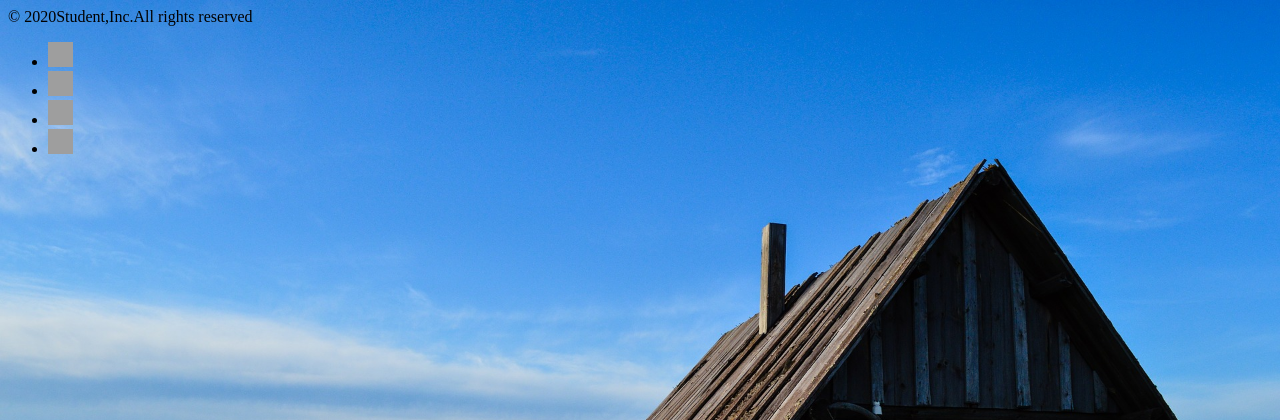
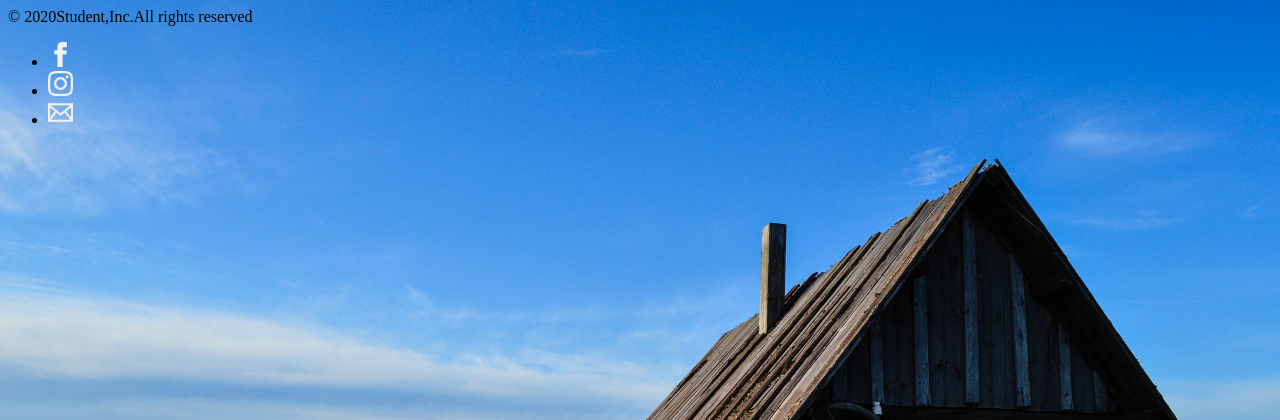
Before and after one commit to Lirppis/GadgetShop, a PHP site: page /footer.php in a window 1280 px wide. Shown: the top 420 px of the page. Run offline with PHP 8.4, Linux system fonts and the light colour scheme; grey boxes are pictures that could not be loaded.

Commit message:
Footer update

```diff
--- a/footer.php
+++ b/footer.php
@@ -15,26 +15,22 @@
 &copy; <?php echo date ('Y'), "Student,Inc.All rights reserved";?>
 </div>
 
+
+<div class="col-md-3">
 <ul class="nav navbar-nav navbar-right icon">
                             <li> <a class="footer- facebook " href="https://www.facebook.com/"><img src="iconmonstr-facebook-1-72.png" height="25" width="25" alt="facebook icon"></a>
                             </li>
 
-                            <li> <a class="nav-link call" href="tel:358105407000"><img src="iconmonstr-phone-1-72.png" height="25" width="25" alt="call icon"></a>
+
+                            <li> <a class="nav-link instagram" href="https://www.instagram.com/"><img src="iconmonstr-instagram-11-72.png" height="25" width="25" alt="instagram icon"></a>
                             </li>
 
-                            <li> <a class="nav-link instagram" href="https://www.instagram.com/sodexogroup/"><img src="iconmonstr-instagram-11-72.png" height="25" width="25" alt="instagram icon icon"></a>
-                            </li>
-
-                            <li> <a class="nav-link gmail" href="mailto:neuvo.fms.fi@sodexo.com"><img src="iconmonstr-email-2-72.png" height="25" width="25" alt="Email icon"></a>
+                            <li> <a class="nav-link gmail" href="mailto:neuvo.fms.fi@discount.com"><img src="iconmonstr-email-2-72.png" height="25" width="25" alt="Email icon"></a>
                             </li>
 
 
 
-                        </ul>
-<div class="col-md-3">
-
-
-</div>
+                        </ul></div>
 </div> <!--Footer-->
 
 </div> <!--Container-->
```
Also changed, not shown: images/iconmonstr-email-2-72.png (added), images/iconmonstr-facebook-1-72.png (added), images/iconmonstr-instagram-11-72.png (added).
